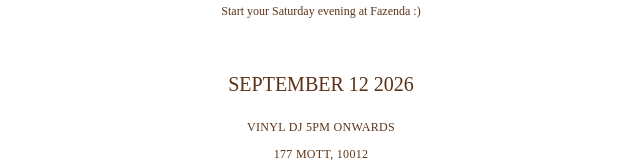
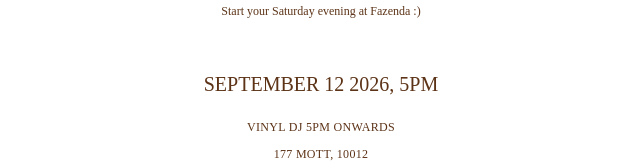
Before and after one commit to matteocarroll/fazenda, a Next.js app: page /sep12 in a window 1280 px wide. Shown: the part 404-567 px from the top of the page, without its empty margins (319-959 px from the left). Built offline with nearby package versions, Linux system fonts and the light colour scheme.

Commit message:
sep12: add the time to the date line

```diff
--- a/app/sep12/page.tsx
+++ b/app/sep12/page.tsx
@@ -86,7 +86,7 @@ export default function Sep12() {
           ))}
         </div>
 
-        <p className="mt-12 text-xl">SEPTEMBER 12 2026</p>
+        <p className="mt-12 text-xl">SEPTEMBER 12 2026, 5PM</p>
 
         <div className="mt-5 flex flex-col gap-2">
           {DETAILS.map((line) => (
```
